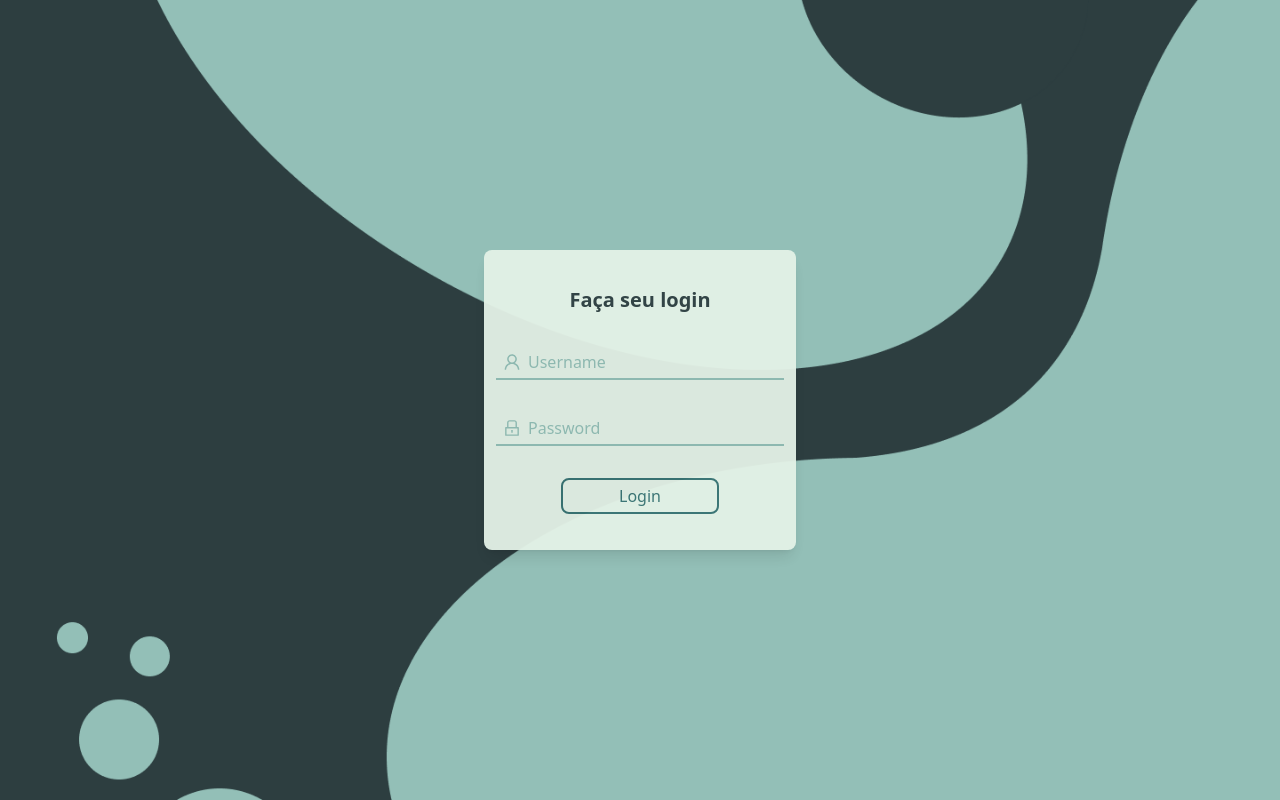
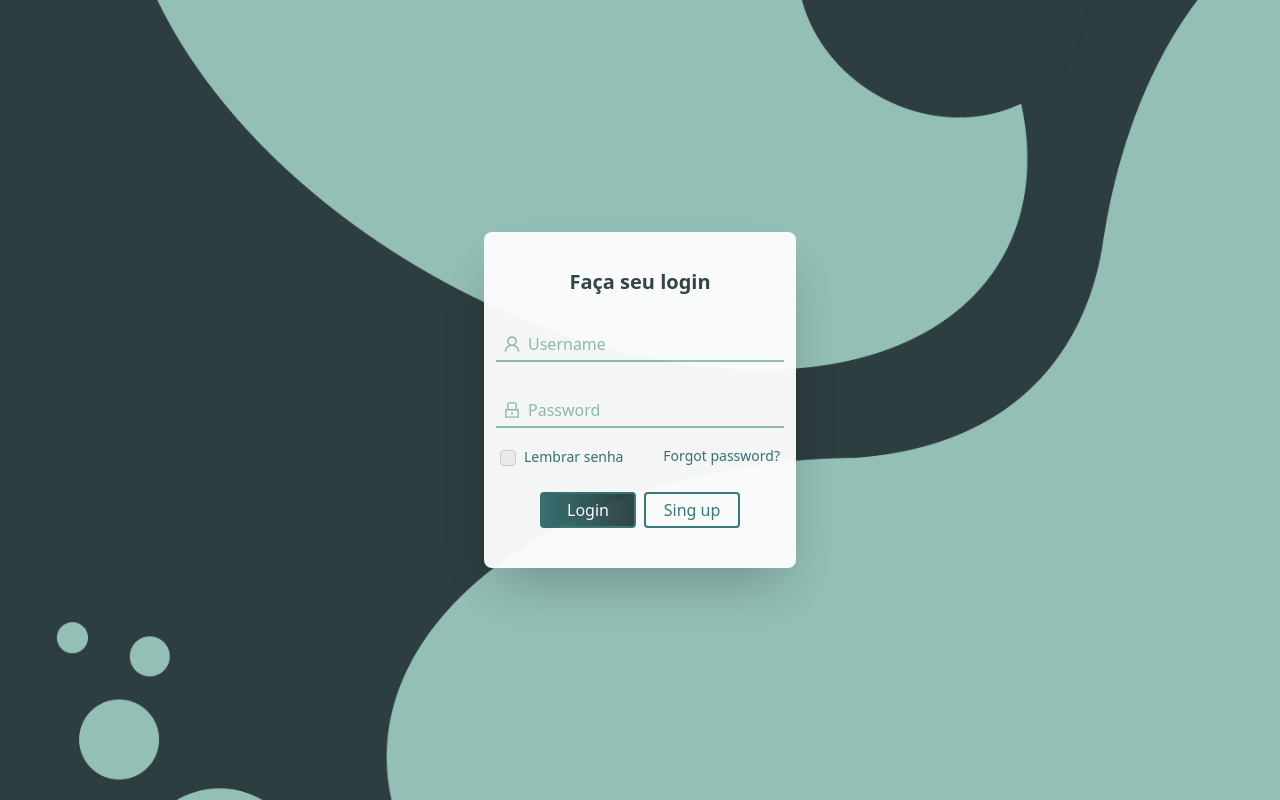
Before and after one commit to ilgarcia/OnlineChat, a Next.js app in the folder client/: page / in a window 1280 px wide. Built offline with nearby package versions, Linux system fonts and the light colour scheme.

Commit message:
First page layout

```diff
--- a/client/package.json
+++ b/client/package.json
@@ -26,7 +26,10 @@
     "yup": "^1.0.0"
   },
   "devDependencies": {
+    "@tailwindcss/forms": "^0.5.3",
     "autoprefixer": "^10.4.13",
+    "install": "^0.13.0",
+    "npm": "^9.5.1",
     "postcss": "^8.4.21",
     "tailwindcss": "^3.2.7"
   }
--- a/client/src/app/(loged)/teste/page.tsx
+++ b/client/src/app/(loged)/teste/page.tsx
@@ -1,4 +1,8 @@
 export default function page() {
-  return (<div>
-    teste
-  </div>)}
+  return (
+    <div>
+      <div className="h-screen">teste</div>
+      <div className="h-screen">teste</div>
+    </div>
+  );
+}
--- a/client/src/app/page.tsx
+++ b/client/src/app/page.tsx
@@ -44,12 +44,15 @@ export default function Page() {
         sizes="100%"
         className="object-cover z-0"
       />
-      <section className="flex flex-col items-center relative z-10 shadow-lg p-3 rounded-lg bg-theme-100 opacity-95">
-        <h1 className="mb-8 mt-6 font-semibold text-xl text-theme-900">Faça seu login</h1>
+      <section className="flex flex-col items-center relative z-10 shadow-2xl p-3 rounded-lg bg-white opacity-95">
+        <h1 className="mb-8 mt-6 font-semibold text-xl text-theme-900">
+          Faça seu login
+        </h1>
         <form
           onSubmit={handleSubmit(submitForm)}
-          className="flex flex-col items-center gap-8"
+          className="flex flex-col items-center"
         >
+          <div className="flex flex-col items-center gap-8 mb-4">
             <Input
               {...register("username")}
               type={"text"}
@@ -66,9 +69,40 @@ export default function Page() {
               size={"w-72"}
               icon={AiOutlineLock}
             />
-          <button type="submit" className="mb-6 py-1 px-14 w-fit text-theme-700 font-medium border-2 border-theme-700 rounded-lg duration-500 hover:border-theme-700/60 hover:bg-theme-700/20">
+          </div>
+          <div className="flex justify-between items-center w-full mb-6 px-1">
+            <div>
+              <input
+                type="checkbox"
+                id="remember"
+                name="remember"
+                className="form-checkbox w-4 h-4 text-teal-600 bg-gray-100 border-gray-300 rounded focus:ring-teal-500 focus:ring-1"
+              />
+              <label
+                htmlFor="remember"
+                className="ml-2 text-sm font-medium text-theme-700"
+              >
+                Lembrar senha
+              </label>
+            </div>
+            <a href="" className="text-sm text-theme-700">
+              Forgot password?
+            </a>
+          </div>
+          <div className="flex gap-2 mb-5">
+            <button
+              type="submit"
+              className="py-1 mb-2 w-24 text-white font-medium border-2 border-theme-700 bg-gradient-to-r from-theme-700 to-theme-900  rounded duration-500 hover:contrast-200"
+            >
               Login
             </button>
+            <button
+              type="submit"
+              className="py-1 mb-2 w-24 text-theme-700 font-medium border-2 border-theme-700 rounded duration-500 hover:border-theme-700/60 hover:bg-theme-700/20"
+            >
+              Sing up
+            </button>
+          </div>
         </form>
       </section>
     </section>
--- a/client/src/components/NavItem/index.tsx
+++ b/client/src/components/NavItem/index.tsx
@@ -3,7 +3,6 @@
 import React, { MouseEventHandler, ReactNode } from "react";
 import Link from "next/link";
 import { usePathname } from "next/navigation";
-import { IconBaseProps } from "react-icons";
 
 interface ActiveLinkProps {
   children: ReactNode;
--- a/client/src/components/Navbar/index.tsx
+++ b/client/src/components/Navbar/index.tsx
@@ -4,11 +4,11 @@ import { AiOutlineUser } from "react-icons/ai";
 
 export default function Navbar() {
   return (
-  <aside className="w-56 h-screen">
-    <section className="flex justify-center items-center h-32 bg-theme-700 shadow-xl shadow-inner">
+  <aside className="sticky top-0 bottom-0 left-0 z-10 w-56 h-screen">
+    <section className="flex justify-center items-center h-1/4 bg-theme-700 shadow-xl shadow-inner">
       logo img
     </section>
-    <nav className="border-r">
+    <nav className="h-3/4 border-r">
       <ul>
         {/* <NavItem href={"/teste"} >teste</NavItem> */}
         <NavItem href={"/teste"} icon={<AiOutlineUser />}>teste</NavItem>
--- a/client/tailwind.config.js
+++ b/client/tailwind.config.js
@@ -20,5 +20,10 @@ module.exports = {
       },
     },
   },
-  plugins: [],
+  plugins: [
+    require("@tailwindcss/forms")({
+      // strategy: 'base',
+      strategy: 'class',
+  }),
+  ],
 };
```
Also changed, not shown: 1 other file (tests, documents, lock files or other folders). Lines whose indentation alone changed are shown as unchanged.
